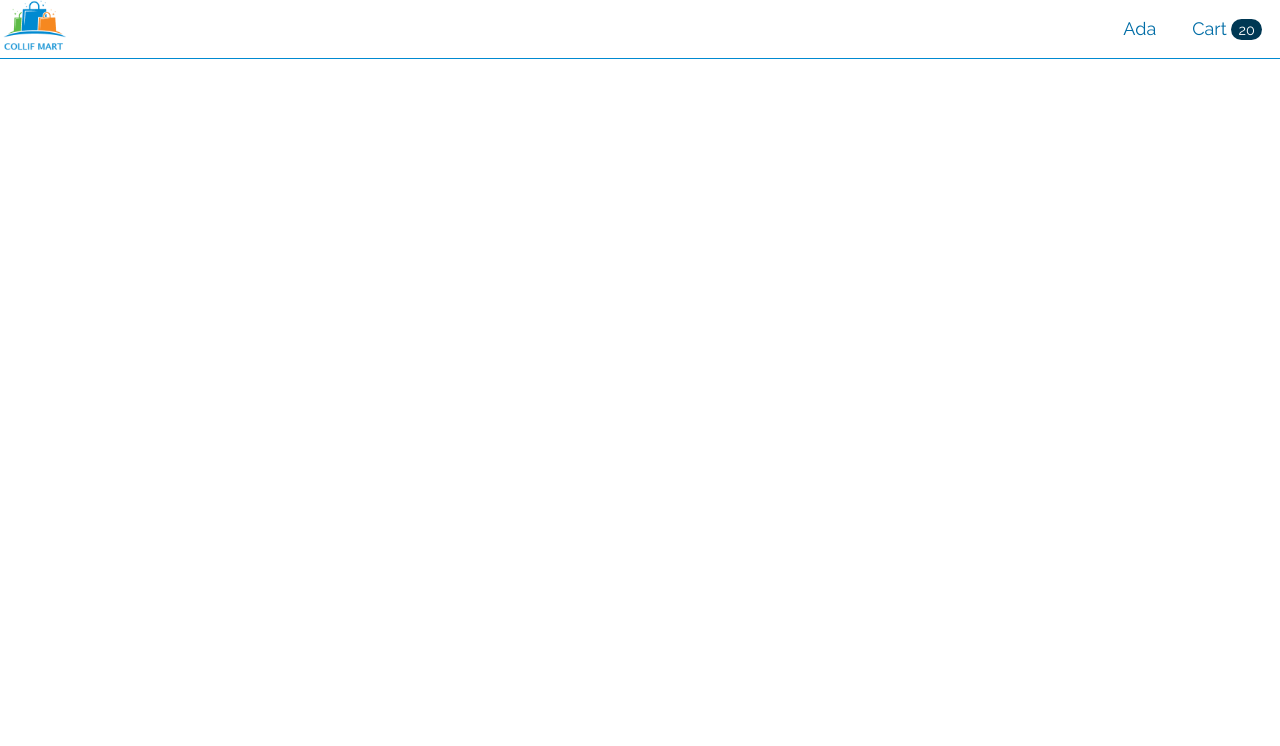
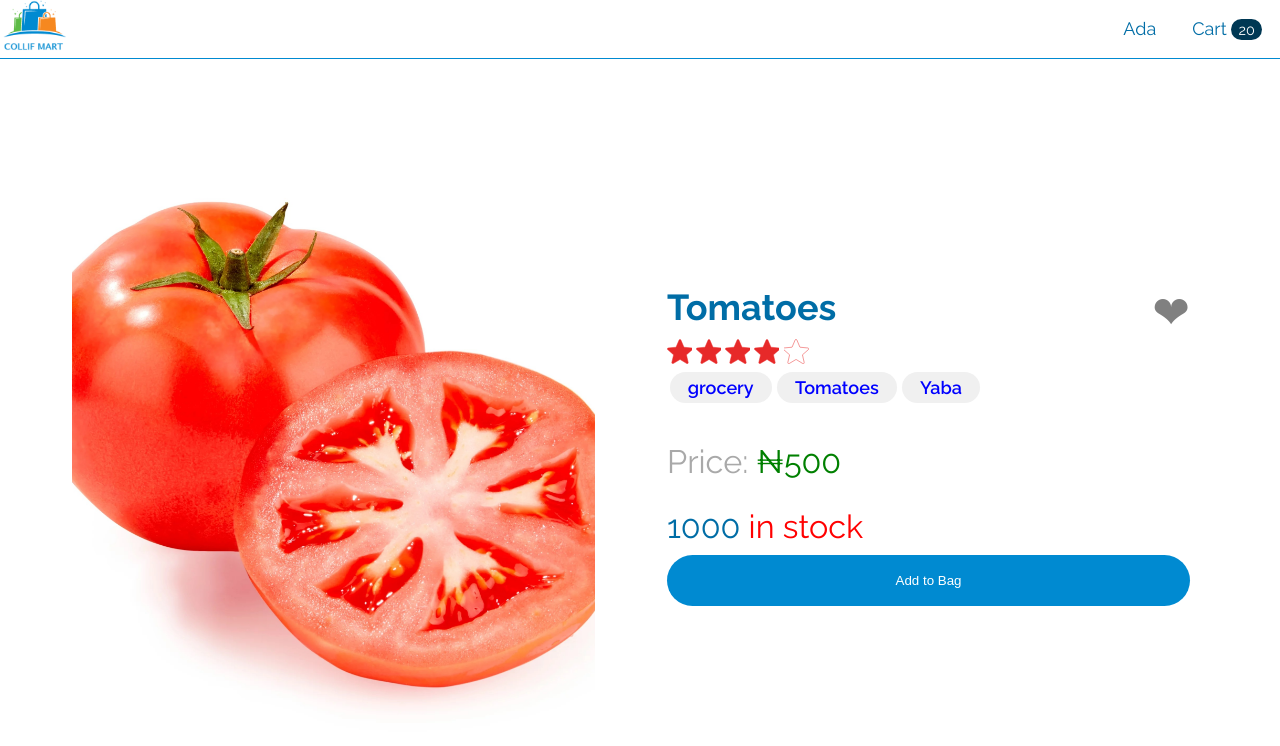
Before and after one commit to Droffilc-Codes/MarketPlace-React-JS, a React (Create React App) app in the folder frontend/: page /grocery/1 in a window 1280 px wide. Before the commit this address had no page. Shown: the top 746 px of the page. Built offline with nearby package versions, Linux system fonts and the light colour scheme.

Commit message:
Grcery page created

```diff
--- a/frontend/src/AppRoutes.js
+++ b/frontend/src/AppRoutes.js
@@ -1,13 +1,15 @@
 import React from 'react'
 import { Routes, Route } from 'react-router-dom'
 import HomePage from './Pages/Home/HomePage'
+import GroceryPage from './Components/GroceryPage/GroceryPage'
 
 export default function AppRoutes() {
   return (
     <Routes>
         <Route path="/" element={<HomePage />} />
         <Route path="/search/:searchTerm" element={<HomePage />} />
-        <Route path="/goods/:id"  />
+        <Route path="/tag/:tag" element={<HomePage />} />
+        <Route path="/grocery/:id" element ={<GroceryPage />} />
     </Routes>
   )
 }
--- /dev/null
+++ b/frontend/src/Components/GroceryPage/GroceryPage.js
@@ -0,0 +1,53 @@
+import React, { useEffect, useState } from 'react'
+import classes from './GroceryPage.module.css'
+import { useParams } from 'react-router-dom'
+import { getGroceryById } from '../../Services/groceryServices'
+import StarRating from '../Rating/StarRating'
+import Tags from '../Tags/Tags'
+import Price from '../Price/Price'
+
+export default function GroceryPage() {
+    const [grocery, setGrocery] = useState(null)
+    const {id} = useParams()
+
+
+    useEffect(()=>{
+        getGroceryById(id).then(setGrocery)
+    },[id])
+
+  return  <>
+      {grocery &&  <div className={classes.container}>
+        <img className={classes.image}
+            src={`/Grocery/${grocery.imageUrl}`} alt={grocery.name}
+        />
+        <div className={classes.details}>
+            <div className={classes.header}>
+                <span className={classes.name}>{grocery.name}</span>
+                <span className={`${classes.favourite} ${grocery.favourite ? '' : classes.not}`}>❤</span>
+            </div>
+
+            <div className={classes.rating}>
+                <StarRating stars={grocery.stars} size={25} />
+            </div>
+
+            <div className={classes.tags}>
+                {grocery.tags &&
+                    <Tags tags={grocery.tags.map(tag => ({name: tag}))} groceryPage={true} />
+                }
+            </div>
+
+            <div className={classes.price}>
+                <Price price={grocery.price}/>
+            </div>
+
+            <div className={classes.stock}>
+                {grocery.stock}
+            </div>
+
+            <button>Add to Bag</button>
+
+        </div>
+      </div> }
+    </>
+
+}
--- /dev/null
+++ b/frontend/src/Components/GroceryPage/GroceryPage.module.css
@@ -0,0 +1,87 @@
+.container{
+    display: flex;
+    justify-content: center;
+    align-items: center;
+    flex-wrap: wrap;
+    margin: 3rem;
+}
+
+.container > * {
+    min-width: 25rem;
+    max-width: 40rem;
+}
+
+.image{
+    border-radius: 3rem;
+    flex: 1 0;
+    object-fit: cover;
+    height: 35rem;
+    margin: 1rem;
+}
+
+.details{
+    width: 100%;
+    display: flex;
+    flex-direction: column;
+    flex: 1 0;
+    border-radius: 3rem;
+    padding: 2rem;
+    color: #006DA6;
+    margin-left: 1rem;
+}
+
+.header{
+    display: flex;
+    justify-content: space-between;
+}
+
+.name{
+    font-size: 2rem;
+    font-weight: bold;
+}
+
+.favourite{
+    color: #7e2929;
+    font-size: 2.5rem;
+}
+
+.favourite.not{
+    color: gray;
+}
+
+
+.price {
+    font-size: 1.8rem;
+    margin: 2rem 2rem 1rem 0;
+    color: green;
+  }
+
+  .price::before{
+    content: 'Price: ';
+    color: darkgray
+  }
+
+  .stock {
+    font-size: 1.8rem;
+    margin: 0.5rem 0rem;
+    color: #006DA6;
+  }
+
+  .stock::after{
+    content: ' in stock';
+    color: red;
+  }
+
+  .container button{
+    color: white;
+    background-color: #008AD1;
+    border: none;
+    padding: 1rem;
+    border-radius: 10rem;
+    outline: none;
+}
+
+.container button:hover{
+    opacity: 0.9;
+    cursor: pointer;
+}
--- /dev/null
+++ b/frontend/src/Components/Tags/Tags.js
@@ -0,0 +1,14 @@
+import React from 'react'
+import classes from './Tags.module.css'
+import { Link } from 'react-router-dom'
+
+export default function Tags({tags, groceryPage}) {
+  return <div className={classes.container} style={{
+    justifyContent: groceryPage? 'start' : 'center'
+  }}>
+      {
+        tags.map(tag => <Link key={tag.name} to={`/tag/${tag.name}`}>{tag.name} {!groceryPage && `(${tag.count})`}</Link>)
+      }
+    </div>
+
+}
--- /dev/null
+++ b/frontend/src/Components/Tags/Tags.module.css
@@ -0,0 +1,13 @@
+.container{
+    display: flex;
+    flex-wrap: wrap;
+}
+
+.container a{
+    background: #f0f0f0;
+    padding: 0.3rem 1rem;
+    margin: 0.2rem 0.15rem;
+    border-radius: 10rem;
+    font-weight: 550;
+    color: blue;
+}
--- a/frontend/src/Components/Thumbnails/Thumbnails.js
+++ b/frontend/src/Components/Thumbnails/Thumbnails.js
@@ -45,7 +45,7 @@ function TheCarousel ({market}){
                             theGoods.map(goods =>
 
                             <div key={goods.id}>
-                                <Link to={`/goods/${goods.id}`}>
+                                <Link to={`/grocery/${goods.id}`}>
                                 <img className={classes.image} src={`/Grocery/${goods.imageUrl}`} alt={goods.name} />
                                     <div className={classes.content}>
 
@@ -78,7 +78,6 @@ function TheCarousel ({market}){
                     <TheCarousel market={'Mainland'} />
                     <HeaderText marketName={'Island Market'} />
                     <TheCarousel market={'Island'} />
-
             </div>
 
         </div>
--- a/frontend/src/Pages/Home/HomePage.js
+++ b/frontend/src/Pages/Home/HomePage.js
@@ -1,11 +1,14 @@
 import React, { useEffect, useReducer } from 'react'
-import { getAll, search } from '../../Services/groceryServices'
+import { getAll, getAllGroceriesByTag, getAllTags, search } from '../../Services/groceryServices'
 import Thumbnails from '../../Components/Thumbnails/Thumbnails'
 import { useParams } from 'react-router-dom'
 import Search from '../../Components/Search/Search'
+import Tags from '../../Components/Tags/Tags'
+// import { type } from '@testing-library/user-event/dist/type'
 
 const initialState = {
-  groceries: []
+  groceries: [],
+  tags: []
 }
 
 const reducer = (state, action) => {
@@ -15,6 +18,11 @@ const reducer = (state, action) => {
         ...state,
         groceries: action.payload
       }
+      case 'TAGS_LOADED':
+        return {
+          ...state,
+          tags: action.payload
+        }
     default:
       return state
   }
@@ -23,21 +31,24 @@ const reducer = (state, action) => {
 
 export default function HomePage() {
   const [state, dispatch] = useReducer(reducer, initialState)
-  const {groceries} = state
-  const {searchTerm} = useParams()
+  const {groceries, tags} = state
+  const {searchTerm, tag} = useParams()
 
   // console.log(state)
   useEffect(()=>{
 
-    const loadGroceries = searchTerm ? search(searchTerm) : getAll()
+    getAllTags().then(tags => dispatch({type: 'TAGS_LOADED', payload: tags}))
+
+    const loadGroceries = tag? getAllGroceriesByTag(tag) : searchTerm ? search(searchTerm) : getAll()
 
     loadGroceries.then(groceryStuffs => dispatch({type: 'GROCERIES LOADED', payload: groceryStuffs }))
 
-  }, [searchTerm])
+  }, [searchTerm, tag])
 
   return   <div>
 
     <Search />
+    <Tags tags={tags} />
     <Thumbnails groceries={groceries} />
 
   </div>
--- a/frontend/src/Services/groceryServices.js
+++ b/frontend/src/Services/groceryServices.js
@@ -1,5 +1,14 @@
-import { sample_market_data } from "../data";
+import { sample_market_data, sample_market_tags } from "../data";
 
 export const getAll = async () => sample_market_data
 
 export const search = async searchTerm => sample_market_data.filter(item => item.name.toLowerCase().includes(searchTerm.toLowerCase()))
+
+export const getAllTags = async () => sample_market_tags
+
+export const getAllGroceriesByTag = async tags => {
+    if(tags === 'grocery') getAll()
+        return sample_market_data.filter(items => items.tags?.includes(tags))
+    }
+
+export const getGroceryById = async groceryId => sample_market_data.find(item => item.id === groceryId)
--- a/frontend/src/data.js
+++ b/frontend/src/data.js
@@ -8,7 +8,7 @@ export const sample_market_data = [
         favourite: false,
         stars: 4,
         imageUrl: 'grocery-1.jpg',
-        tags: ['grocery', 'Tomtoes', 'Yaba'],
+        tags: ['grocery', 'Tomatoes', 'Yaba'],
         price: 500,
         stock: 1000,
         otherInformation: "0.5kg at 500, 1000kg in stock"
@@ -22,7 +22,7 @@ export const sample_market_data = [
         favourite: true,
         stars: 4.5,
         imageUrl: 'grocery-2.jpg',
-        tags: ['grocery', 'Tomtoes', 'Mile 12'],
+        tags: ['grocery', 'Tomatoes', 'Mile 12'],
         price: 550,
         stock: 2000,
         otherInformation: "0.5kg at 500, 2000kg in stock"
@@ -32,11 +32,11 @@ export const sample_market_data = [
         location:'Mainland',
         market: 'Oyingbo',
         shop: 'Iya Ola',
-        name: 'Pepper',
+        name: 'Onions',
         favourite: false,
         stars: 3.5,
         imageUrl: 'grocery-3.jpg',
-        tags: ['grocery', 'Pepper', 'Mile 12'],
+        tags: ['grocery', 'Onions', 'Ata', 'Mile 12'],
         price: 250,
         stock: 2000,
         otherInformation: "0.5kg at 245, 2000kg in stock"
@@ -50,7 +50,7 @@ export const sample_market_data = [
         favourite: false,
         stars: 4.5,
         imageUrl: 'grocery-4.jpg',
-        tags: ['grocery', 'Onions', 'Ajah'],
+        tags: ['grocery', 'Onions', 'Ajah' ],
         price: 100,
         stock: 2500,
         otherInformation: "0.5kg at 100, 2500kg in stock"
@@ -92,7 +92,7 @@ export const sample_market_data = [
         favourite: false,
         stars: 3.5,
         imageUrl: 'grocery-1.jpg',
-        tags: ['grocery', 'Tomtoes', 'Yaba'],
+        tags: ['grocery', 'Tomatoes', 'Yaba'],
         price: 455,
         stock: 500,
         otherInformation: "0.5kg at 500, 500kg in stock"
@@ -106,7 +106,7 @@ export const sample_market_data = [
         favourite: true,
         stars: 4,
         imageUrl: 'grocery-2.jpg',
-        tags: ['grocery', 'Tomtoes', 'Mile 12'],
+        tags: ['grocery', 'Tomatoes', 'Mile 12'],
         price: 570,
         stock: 2000,
         otherInformation: "0.5kg at 500, 2000kg in stock"
@@ -126,3 +126,15 @@ export const sample_market_data = [
         otherInformation: "0.5kg at 245, 1000kg in stock"
     },
 ]
+
+export const sample_market_tags = [
+    {name: 'grocery', count:9},
+    {name: 'Tomatoes', count:4},
+    {name: 'Yaba', count:2},
+    {name: 'Mile 12', count:4},
+    {name: 'Pepper', count:1},
+    {name: 'Onions', count:2},
+    {name: 'Ajah', count:2},
+    {name: 'Garri', count:2},
+    {name: 'Epe', count:1},
+]
```
